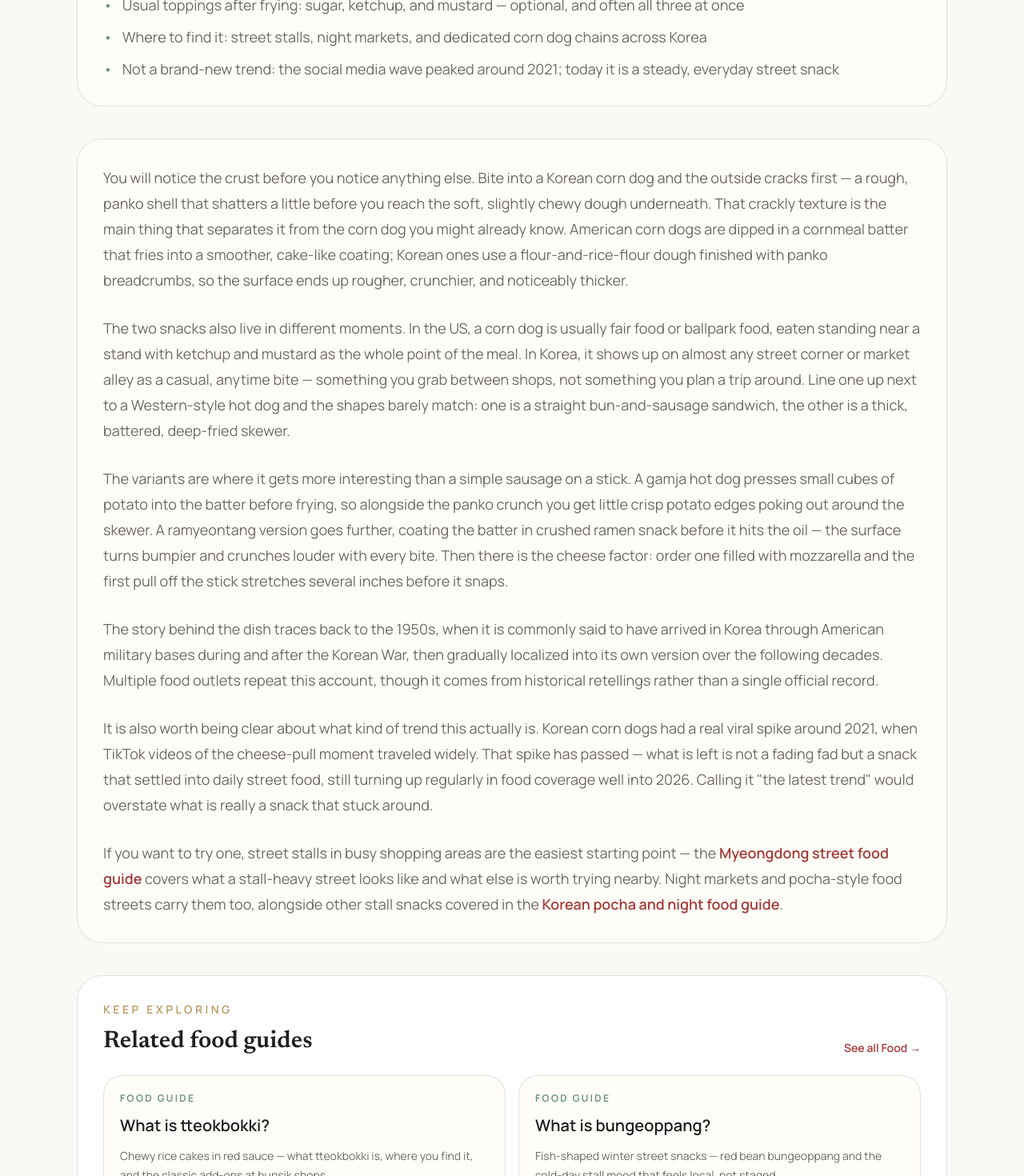
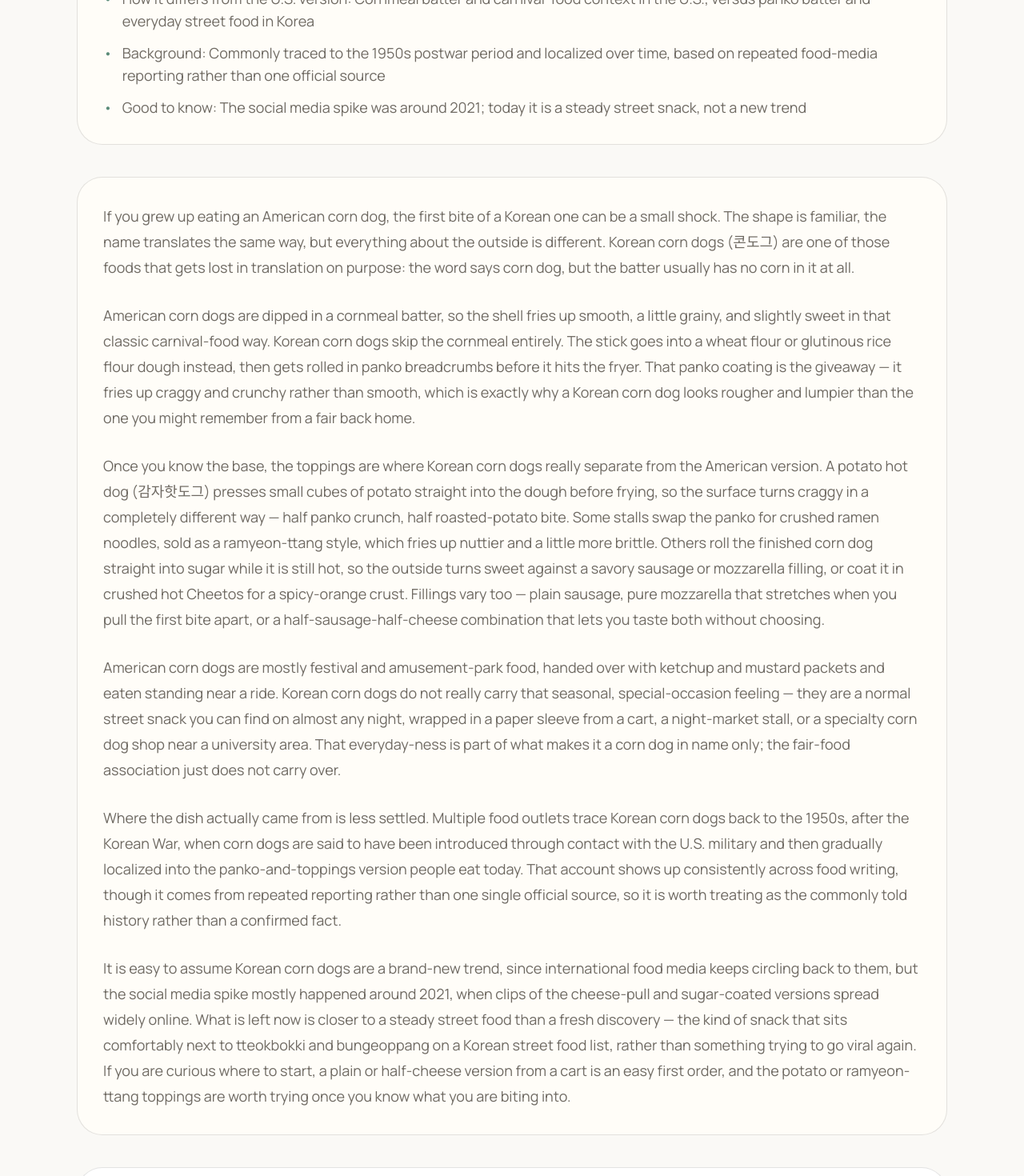
Before and after one commit to kjgusgh-source/korea-inside, a Next.js app: page /food/what-is-a-korean-corn-dog in a window 1280 px wide. Shown: the part 900-2370 px from the top of the page at 80% size. Built offline with nearby package versions, Linux system fonts and the light colour scheme.

Commit message:
Add What Is a Korean Corn Dog glossary page (HAEMIL Content Pipeline: what-is-a-korean-corn-dog)

```diff
--- a/app/food/page.tsx
+++ b/app/food/page.tsx
@@ -156,16 +156,6 @@ const STANDALONE_FOOD_GUIDES = [
     readingTime: "6 min read",
   },
   {
-    id: "what-is-a-korean-corn-dog",
-    category: "food",
-    categoryLabel: "Food guide",
-    title: "What Is a Korean Corn Dog?",
-    description:
-      "Panko-crusted street snack that swaps cornmeal batter for a crunchy shell — plus the gamja and ramyeontang variants worth knowing.",
-    href: "/food/what-is-a-korean-corn-dog",
-    readingTime: "7 min read",
-  },
-  {
     id: "how-to-eat-cup-ramyeon-at-a-korean-convenience-store",
     category: "food",
     categoryLabel: "Food guide",
@@ -234,6 +224,16 @@ const STANDALONE_FOOD_GUIDES = [
       "Snack-shop food culture where tteokbokki, gimbap, twigim, and eomuk share one table — a good lens for cheap Korean eating.",
     href: "/food/what-is-bunsik-korean-snack-food",
     readingTime: "8 min read",
+  },
+  {
+    id: "what-is-a-korean-corn-dog",
+    category: "food",
+    categoryLabel: "Food guide",
+    title: "What Is a Korean Corn Dog?",
+    description:
+      "Panko crust instead of cornmeal, plus potato and ramyeon-cracker toppings — how the Korean corn dog differs from the American one, and where to try it.",
+    href: "/food/what-is-a-korean-corn-dog",
+    readingTime: "6 min read",
   },
 ];
 
@@ -361,7 +361,7 @@ export default function FoodPage() {
               >
                 <div className="mb-4 flex flex-wrap items-center gap-3 text-sm">
                   <span style={{ color: getPostAccent(guide.category) }}>
-                  {guide.categoryLabel}
+                    {guide.categoryLabel}
                   </span>
                   <span className="text-[var(--muted)]">{guide.readingTime}</span>
                 </div>
--- a/app/food/what-is-a-korean-corn-dog/page.tsx
+++ b/app/food/what-is-a-korean-corn-dog/page.tsx
@@ -6,30 +6,32 @@ import JsonLd from "../../../components/JsonLd";
 const siteUrl = "https://haemilkorea.com";
 const pageUrl = `${siteUrl}/food/what-is-a-korean-corn-dog`;
 
-const pageTitle = "What Is a Korean Corn Dog? Korea's Twist on a Fairground Snack";
+const pageTitle = "What Is a Korean Corn Dog? Korea’s Fried Street Snack, Explained";
 const pageDescription =
-  "A friendly HAEMIL guide to the Korean corn dog, the panko-crusted street snack that swaps cornmeal batter for a crunchy coating, plus the gamja and ramyeontang variants worth knowing before you order.";
+  "A friendly HAEMIL guide to the Korean corn dog — the panko-crusted street snack with potato and ramyeon-cracker toppings that looks nothing like an American corn dog, plus where to find one.";
 
 const quickFacts = [
-  "American corn dogs use a cornmeal batter; Korean ones use a flour-and-rice-flour dough rolled in panko breadcrumbs before frying",
-  "Common fillings: sausage, mozzarella cheese, or half of each on one skewer",
-  "Popular variants: gamja hot dog (cubed potato pressed into the batter) and ramyeontang hot dog (coated in crushed ramen snack for extra crunch)",
-  "Usual toppings after frying: sugar, ketchup, and mustard — optional, and often all three at once",
-  "Where to find it: street stalls, night markets, and dedicated corn dog chains across Korea",
-  "Not a brand-new trend: the social media wave peaked around 2021; today it is a steady, everyday street snack",
+  "Korean name: Korean corn dog / 콘도그 (also called Korean hot dog)",
+  "Batter: Wheat or glutinous rice flour dough rolled in panko breadcrumbs, not cornmeal",
+  "Common toppings: Cubed potato, crushed ramen noodles (ramyeon-ttang), sugar coating, crushed hot Cheetos",
+  "Common fillings: Sausage, mozzarella cheese, or a half-and-half combination",
+  "Where to find it: Street carts, night markets, college-area stalls, and specialty corn dog shops",
+  "How it differs from the U.S. version: Cornmeal batter and carnival-food context in the U.S., versus panko batter and everyday street food in Korea",
+  "Background: Commonly traced to the 1950s postwar period and localized over time, based on repeated food-media reporting rather than one official source",
+  "Good to know: The social media spike was around 2021; today it is a steady street snack, not a new trend",
 ];
 
 const relatedGuides = [
   {
     label: "Food guide",
-    title: "What is tteokbokki?",
+    title: "Tteokbokki spicy rice cake guide",
     description:
-      "Chewy rice cakes in red sauce — what tteokbokki is, where you find it, and the classic add-ons at bunsik shops.",
+      "A local-friendly guide to Korea’s spicy rice cake snack, from chewy tteok and red sauce to bunsik shops, markets, and classic add-ons.",
     href: "/food/what-is-tteokbokki",
   },
   {
     label: "Food guide",
-    title: "What is bungeoppang?",
+    title: "Bungeoppang fish-shaped snack guide",
     description:
       "Fish-shaped winter street snacks — red bean bungeoppang and the cold-day stall mood that feels local, not staged.",
     href: "/food/what-is-bungeoppang",
@@ -40,6 +42,13 @@ const relatedGuides = [
     description:
       "Fun first-time snacks in Myeongdong, with tourist-price reality on the main streets and easier bites one alley over.",
     href: "/food/myeongdong-street-food-guide-first-time",
+  },
+  {
+    label: "Food guide",
+    title: "Korean pocha and night food guide",
+    description:
+      "Pocha nights explained — anju with drinks, old street tents vs indoor pocha, and the cash and price checks worth doing first.",
+    href: "/food/korean-pocha-night-food-guide-first-time",
   },
   {
     label: "Food",
@@ -100,7 +109,7 @@ export default function WhatIsAKoreanCornDogPage() {
         },
         {
           "@type": "Thing",
-          name: "Korean food",
+          name: "Korean street food",
         },
         {
           "@type": "Thing",
@@ -155,12 +164,13 @@ export default function WhatIsAKoreanCornDogPage() {
             </p>
 
             <h1 className="mt-4 max-w-3xl text-4xl font-semibold leading-tight tracking-tight md:text-6xl">
-              What Is a Korean Corn Dog? Korea&apos;s Twist on a Fairground Snack
+              What Is a Korean Corn Dog? Korea&apos;s Fried Street Snack,
+              Explained
             </h1>
 
             <p className="mt-6 max-w-3xl text-base leading-8 text-[var(--muted)] md:text-lg">
-              A Korean corn dog looks like carnival food until you bite through the crust
-              and realize it is not the same snack at all.
+              The name translates the same way, but almost nothing else about
+              it does.
             </p>
           </article>
 
@@ -182,75 +192,83 @@ export default function WhatIsAKoreanCornDogPage() {
           <section className="mt-10 rounded-[2rem] border border-[var(--border)] bg-[var(--card)] p-6 md:p-8">
             <div className="space-y-7 text-base leading-8 text-[var(--muted)] md:text-lg">
               <p>
-                You will notice the crust before you notice anything else. Bite into a
-                Korean corn dog and the outside cracks first — a rough, panko shell that
-                shatters a little before you reach the soft, slightly chewy dough
-                underneath. That crackly texture is the main thing that separates it from
-                the corn dog you might already know. American corn dogs are dipped in a
-                cornmeal batter that fries into a smoother, cake-like coating; Korean ones
-                use a flour-and-rice-flour dough finished with panko breadcrumbs, so the
-                surface ends up rougher, crunchier, and noticeably thicker.
+                If you grew up eating an American corn dog, the first bite of
+                a Korean one can be a small shock. The shape is familiar, the
+                name translates the same way, but everything about the
+                outside is different. Korean corn dogs (콘도그) are one of
+                those foods that gets lost in translation on purpose: the
+                word says corn dog, but the batter usually has no corn in it
+                at all.
               </p>
 
               <p>
-                The two snacks also live in different moments. In the US, a corn dog is
-                usually fair food or ballpark food, eaten standing near a stand with
-                ketchup and mustard as the whole point of the meal. In Korea, it shows up
-                on almost any street corner or market alley as a casual, anytime bite —
-                something you grab between shops, not something you plan a trip around.
-                Line one up next to a Western-style hot dog and the shapes barely match:
-                one is a straight bun-and-sausage sandwich, the other is a thick,
-                battered, deep-fried skewer.
+                American corn dogs are dipped in a cornmeal batter, so the
+                shell fries up smooth, a little grainy, and slightly sweet in
+                that classic carnival-food way. Korean corn dogs skip the
+                cornmeal entirely. The stick goes into a wheat flour or
+                glutinous rice flour dough instead, then gets rolled in panko
+                breadcrumbs before it hits the fryer. That panko coating is
+                the giveaway — it fries up craggy and crunchy rather than
+                smooth, which is exactly why a Korean corn dog looks rougher
+                and lumpier than the one you might remember from a fair back
+                home.
               </p>
 
               <p>
-                The variants are where it gets more interesting than a simple sausage on
-                a stick. A gamja hot dog presses small cubes of potato into the batter
-                before frying, so alongside the panko crunch you get little crisp potato
-                edges poking out around the skewer. A ramyeontang version goes further,
-                coating the batter in crushed ramen snack before it hits the oil — the
-                surface turns bumpier and crunches louder with every bite. Then there is
-                the cheese factor: order one filled with mozzarella and the first pull
-                off the stick stretches several inches before it snaps.
+                Once you know the base, the toppings are where Korean corn
+                dogs really separate from the American version. A potato hot
+                dog (감자핫도그) presses small cubes of potato straight into
+                the dough before frying, so the surface turns craggy in a
+                completely different way — half panko crunch, half
+                roasted-potato bite. Some stalls swap the panko for crushed
+                ramen noodles, sold as a ramyeon-ttang style, which fries up
+                nuttier and a little more brittle. Others roll the finished
+                corn dog straight into sugar while it is still hot, so the
+                outside turns sweet against a savory sausage or mozzarella
+                filling, or coat it in crushed hot Cheetos for a
+                spicy-orange crust. Fillings vary too — plain sausage, pure
+                mozzarella that stretches when you pull the first bite apart,
+                or a half-sausage-half-cheese combination that lets you taste
+                both without choosing.
               </p>
 
               <p>
-                The story behind the dish traces back to the 1950s, when it is commonly
-                said to have arrived in Korea through American military bases during and
-                after the Korean War, then gradually localized into its own version over
-                the following decades. Multiple food outlets repeat this account, though
-                it comes from historical retellings rather than a single official record.
+                American corn dogs are mostly festival and amusement-park
+                food, handed over with ketchup and mustard packets and eaten
+                standing near a ride. Korean corn dogs do not really carry
+                that seasonal, special-occasion feeling — they are a normal
+                street snack you can find on almost any night, wrapped in a
+                paper sleeve from a cart, a night-market stall, or a
+                specialty corn dog shop near a university area. That
+                everyday-ness is part of what makes it a corn dog in name
+                only; the fair-food association just does not carry over.
               </p>
 
               <p>
-                It is also worth being clear about what kind of trend this actually is.
-                Korean corn dogs had a real viral spike around 2021, when TikTok videos of
-                the cheese-pull moment traveled widely. That spike has passed — what is
-                left is not a fading fad but a snack that settled into daily street food,
-                still turning up regularly in food coverage well into 2026. Calling it
-                &quot;the latest trend&quot; would overstate what is really a snack that
-                stuck around.
+                Where the dish actually came from is less settled. Multiple
+                food outlets trace Korean corn dogs back to the 1950s, after
+                the Korean War, when corn dogs are said to have been
+                introduced through contact with the U.S. military and then
+                gradually localized into the panko-and-toppings version
+                people eat today. That account shows up consistently across
+                food writing, though it comes from repeated reporting rather
+                than one single official source, so it is worth treating as
+                the commonly told history rather than a confirmed fact.
               </p>
 
               <p>
-                If you want to try one, street stalls in busy shopping areas are the
-                easiest starting point — the{" "}
-                <Link
-                  href="/food/myeongdong-street-food-guide-first-time"
-                  className="font-semibold text-[var(--accent)] transition hover:opacity-80"
-                >
-                  Myeongdong street food guide
-                </Link>{" "}
-                covers what a stall-heavy street looks like and what else is worth trying
-                nearby. Night markets and pocha-style food streets carry them too,
-                alongside other stall snacks covered in the{" "}
-                <Link
-                  href="/food/korean-pocha-night-food-guide-first-time"
-                  className="font-semibold text-[var(--accent)] transition hover:opacity-80"
-                >
-                  Korean pocha and night food guide
-                </Link>
-                .
+                It is easy to assume Korean corn dogs are a brand-new trend,
+                since international food media keeps circling back to them,
+                but the social media spike mostly happened around 2021, when
+                clips of the cheese-pull and sugar-coated versions spread
+                widely online. What is left now is closer to a steady street
+                food than a fresh discovery — the kind of snack that sits
+                comfortably next to tteokbokki and bungeoppang on a Korean
+                street food list, rather than something trying to go viral
+                again. If you are curious where to start, a plain or
+                half-cheese version from a cart is an easy first order, and
+                the potato or ramyeon-ttang toppings are worth trying once
+                you know what you are biting into.
               </p>
             </div>
           </section>
@@ -262,7 +280,9 @@ export default function WhatIsAKoreanCornDogPage() {
                   Keep exploring
                 </p>
 
-                <h2 className="mt-3 text-3xl font-semibold">Related food guides</h2>
+                <h2 className="mt-3 text-3xl font-semibold">
+                  Related food guides
+                </h2>
               </div>
 
               <Link
--- a/app/sitemap.ts
+++ b/app/sitemap.ts
@@ -262,12 +262,6 @@ export default function sitemap(): MetadataRoute.Sitemap {
       priority: 0.7,
     },
     {
-      url: `${baseUrl}/food/what-is-a-korean-corn-dog`,
-      lastModified: new Date(),
-      changeFrequency: "monthly",
-      priority: 0.7,
-    },
-    {
       url: `${baseUrl}/food/how-to-eat-cup-ramyeon-at-a-korean-convenience-store`,
       lastModified: new Date(),
       changeFrequency: "monthly",
@@ -305,6 +299,12 @@ export default function sitemap(): MetadataRoute.Sitemap {
     },
     {
       url: `${baseUrl}/food/what-is-bunsik-korean-snack-food`,
+      lastModified: new Date(),
+      changeFrequency: "monthly",
+      priority: 0.7,
+    },
+    {
+      url: `${baseUrl}/food/what-is-a-korean-corn-dog`,
       lastModified: new Date(),
       changeFrequency: "monthly",
       priority: 0.7,
```
